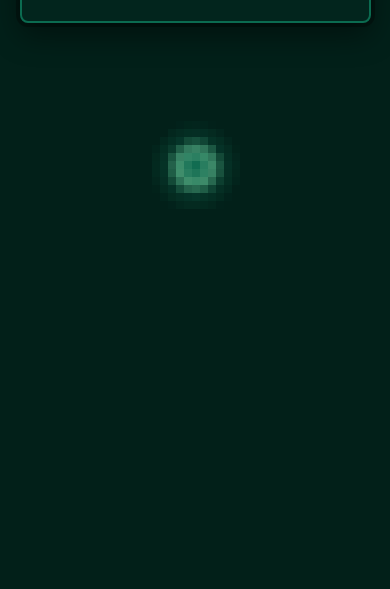
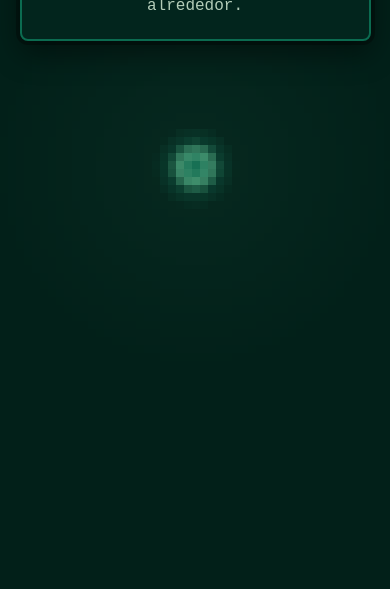
Before and after one commit to 6cri6sx6/chatgpt, a plain HTML site: page index.html in a window 390 px wide. Shown: the part 255-844 px from the top of the page. Drawn offline with Linux system fonts and the light colour scheme.

Commit message:
Add soft halo around cursor-responsive gradient

```diff
--- a/index.html
+++ b/index.html
@@ -10,7 +10,7 @@
   <canvas id="pixel-canvas" aria-hidden="true"></canvas>
   <main class="overlay">
     <h1>Fondo Pixel Art Reactivo</h1>
-    <p>Desplaza el cursor para que el gradiente pixelado fino se pegue al movimiento con una onda suave.</p>
+    <p>Desplaza el cursor: el gradiente pixelado fino se pega al movimiento con una onda suave y un halo tenue alrededor.</p>
   </main>
   <script src="script.js"></script>
 </body>
--- a/script.js
+++ b/script.js
@@ -18,8 +18,10 @@ const gradientStops = [
 let cellSize = 18;
 const mouse = { x: 0, y: 0, targetX: 0, targetY: 0 };
 const center = { x: 0, y: 0 };
-let maxRadius = 260;
-const wave = { frequency: 0.028, speed: 0.0015, amplitude: 0.036 };
+let focusRadius = 220;
+let haloRadius = 1100;
+const halo = { color: palette.accent2, strength: 0.08 };
+const wave = { frequency: 0.028, speed: 0.0015, amplitude: 0.032 };
 
 function resizeCanvas() {
   canvas.width = window.innerWidth;
@@ -28,7 +30,8 @@ function resizeCanvas() {
   cellSize = Math.max(6, Math.min(14, Math.floor(maxDimension / 100)));
   center.x = canvas.width / 2;
   center.y = canvas.height / 2;
-  maxRadius = Math.hypot(canvas.width, canvas.height) * 0.05;
+  focusRadius = Math.hypot(canvas.width, canvas.height) * 0.045;
+  haloRadius = Math.hypot(canvas.width, canvas.height) * 0.22;
 
   if (mouse.x === 0 && mouse.y === 0 && mouse.targetX === 0 && mouse.targetY === 0) {
     mouse.x = mouse.targetX = center.x;
@@ -69,18 +72,22 @@ function sampleGradient(t) {
     const b = gradientStops[i + 1];
     if (clamped >= a.pos && clamped <= b.pos) {
       const localT = (clamped - a.pos) / (b.pos - a.pos || 1);
-      const color = lerpColor(hexToRgb(a.color), hexToRgb(b.color), localT);
-      return `rgb(${color.r}, ${color.g}, ${color.b})`;
+      return lerpColor(hexToRgb(a.color), hexToRgb(b.color), localT);
     }
   }
   const last = gradientStops[gradientStops.length - 1].color;
-  return last;
+  return hexToRgb(last);
+}
+
+function rgbToString({ r, g, b }) {
+  return `rgb(${r}, ${g}, ${b})`;
 }
 
 function draw(timestamp = 0) {
   ctx.clearRect(0, 0, canvas.width, canvas.height);
   const cols = Math.ceil(canvas.width / cellSize);
   const rows = Math.ceil(canvas.height / cellSize);
+  const haloRgb = hexToRgb(halo.color);
 
   mouse.x = lerp(mouse.x, mouse.targetX, 0.72);
   mouse.y = lerp(mouse.y, mouse.targetY, 0.72);
@@ -97,10 +104,14 @@ function draw(timestamp = 0) {
       const dist = Math.hypot(dx, dy);
 
       const ripple = Math.sin(dist * wave.frequency - timestamp * wave.speed) * wave.amplitude;
-      const gradientT = clamp01(dist / maxRadius + ripple);
-      const color = sampleGradient(gradientT);
+      const gradientT = clamp01(dist / focusRadius + ripple);
+      const baseColor = sampleGradient(gradientT);
 
-      ctx.fillStyle = color;
+      const haloFalloff = clamp01(1 - dist / haloRadius);
+      const haloMix = haloFalloff * halo.strength;
+      const finalColor = lerpColor(baseColor, haloRgb, haloMix);
+
+      ctx.fillStyle = rgbToString(finalColor);
       ctx.fillRect(px, py, cellSize, cellSize);
     }
   }
```
